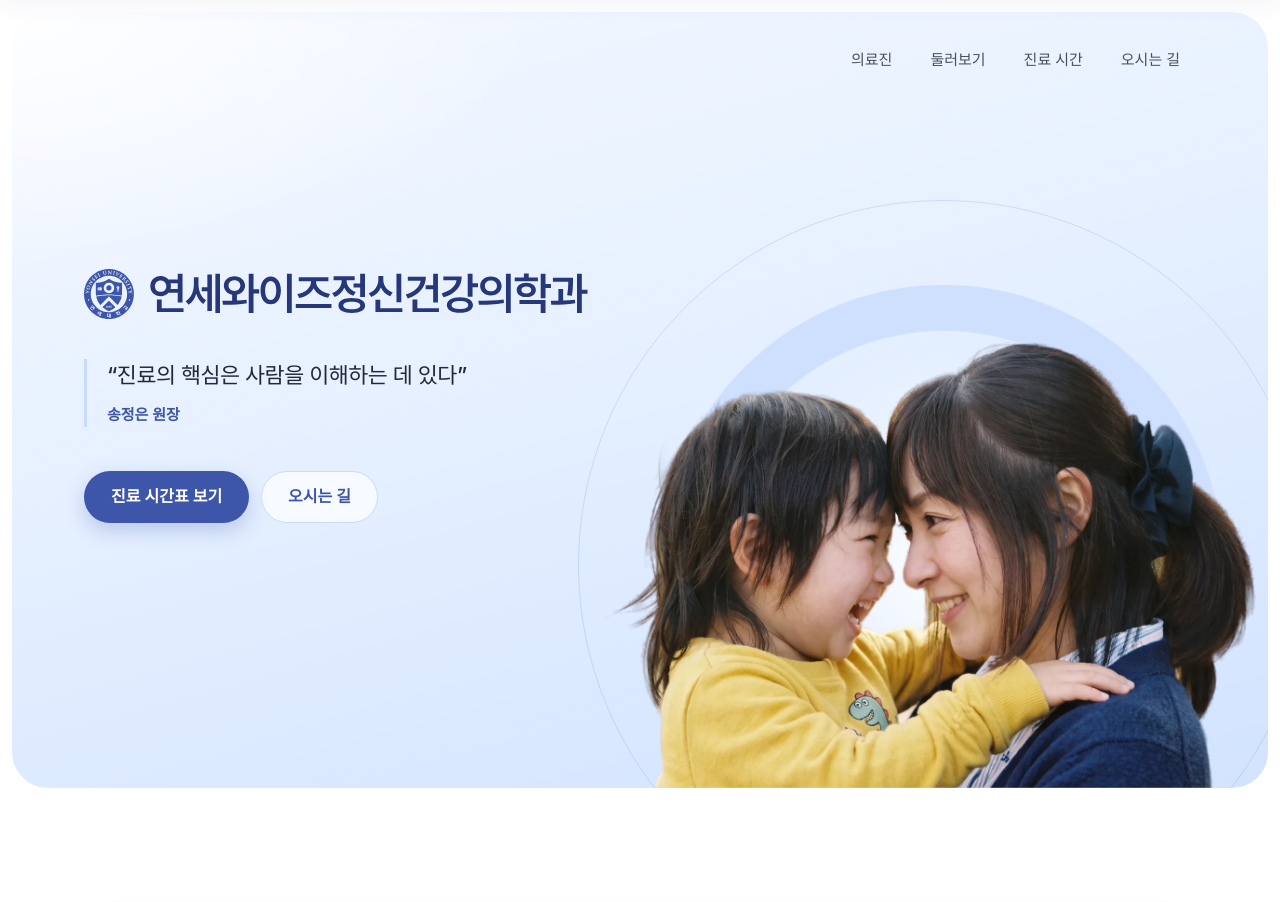
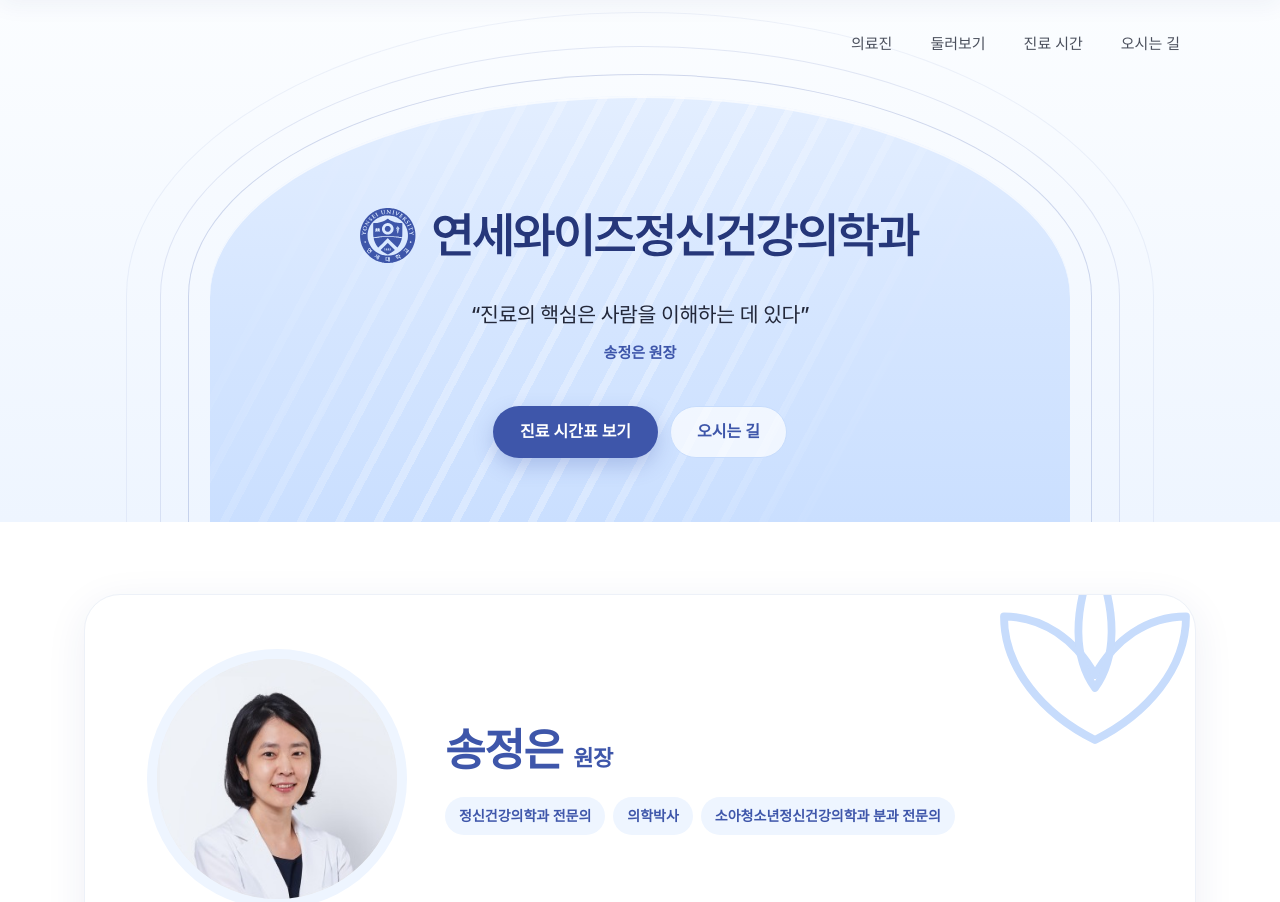
Before and after one commit to jackelamen/drsong, a plain HTML site: page index.html in a window 1280 px wide. Shown: the top 902 px of the page. Drawn offline with Linux system fonts and the light colour scheme; a web font is replaced by a local one.

Commit message:
Reimagine hero as the clinic's arched doorway, no photo
- Arch from the reception doorway holds the logo, quote and buttons
- Outline arches for depth; diagonal light from the window blinds
- Hero height follows its content; flatter arch top, no dead space
- Remove the generated family photo

Co-Authored-By: Claude Opus 5.5 <noreply@anthropic.com>
Claude-Session: https://claude.ai/code/session_01Fdt8wTMfCDDB9f8KcNzrqb

```diff
--- a/assets/css/style.css
+++ b/assets/css/style.css
@@ -105,56 +105,78 @@ ul, ol { margin: 0; padding: 0; }
 .nav-toggle[aria-expanded="true"] .bar:nth-of-type(1) { top: 21px; transform: rotate(45deg); }
 .nav-toggle[aria-expanded="true"] .bar:nth-of-type(2) { top: 21px; transform: rotate(-45deg); }
 
-/* ---------- Hero ---------- */
-.hero { padding: 12px; background: #fff; }
-.hero-panel {
-  position: relative; overflow: hidden; isolation: isolate;
+/* ---------- Hero ----------
+   An arched doorway (the clinic's reception arch) rising from the bottom edge,
+   with outline arches behind it for depth and faint diagonal light from the blinds. */
+.hero {
+  position: relative; overflow: hidden;
   display: flex; flex-direction: column;
-  min-height: clamp(640px, calc(100svh - 24px), 920px);
-  border-radius: 36px;
-  background:
-    radial-gradient(70% 60% at 0% 0%, rgba(255,255,255,.9), transparent 60%),
-    linear-gradient(165deg, #f4f8ff 0%, #e4efff 50%, #d2e3ff 100%);
+  background: linear-gradient(180deg, #fbfdff 0%, var(--sky-50) 100%);
 }
-.hero-bar { position: relative; z-index: 3; height: 96px; display: flex; align-items: center; justify-content: flex-end; gap: 24px; }
+.hero-bar { position: absolute; top: 0; left: 0; right: 0; z-index: 3; height: 88px; display: flex; align-items: center; justify-content: flex-end; }
 .hero-nav { display: flex; gap: 6px; }
 .hero-nav a { padding: 9px 16px; border-radius: 999px; font-size: 15px; font-weight: 500; color: var(--text); transition: background .2s, color .2s; }
-.hero-nav a:hover { background: rgba(255,255,255,.75); color: var(--indigo-700); }
-.hero-menu { display: none; position: relative; width: 44px; height: 44px; border: 0; border-radius: 14px; background: rgba(255,255,255,.7); cursor: pointer; }
+.hero-nav a:hover { background: var(--sky-100); color: var(--indigo-700); }
+.hero-menu { display: none; position: relative; width: 44px; height: 44px; border: 0; border-radius: 14px; background: #fff; box-shadow: var(--shadow-card); cursor: pointer; }
 .hero-menu .bar { position: absolute; left: 12px; right: 12px; height: 2px; border-radius: 2px; background: var(--ink); }
 .hero-menu .bar:nth-of-type(1) { top: 18px; }
 .hero-menu .bar:nth-of-type(2) { top: 25px; }
 
-.hero-grid { flex: 1; display: grid; grid-template-columns: 0.92fr 1.08fr; gap: 16px; }
-.hero-copy { align-self: center; position: relative; z-index: 3; padding: 16px 0 120px; }
+.hero-stage {
+  --arch-w: min(860px, calc(100% - 48px));
+  --curve: 200px;
+  position: relative; flex: 1; display: flex; justify-content: center; align-items: stretch;
+  --pad: 96px;
+  padding-top: var(--pad);
+}
+.arch { border-radius: 50% 50% 0 0 / var(--curve) var(--curve) 0 0; }
+.arch {
+  position: relative; z-index: 2;
+  width: var(--arch-w);
+  display: flex; align-items: center; justify-content: center;
+  overflow: hidden;
+  background: linear-gradient(180deg, #e3eeff 0%, #d4e5ff 55%, #cadfff 100%);
+  box-shadow: inset 0 2px 0 rgba(255,255,255,.7);
+}
+.arch-line {
+  position: absolute; z-index: 1; bottom: 0; left: 50%; transform: translateX(-50%);
+  border: 1.5px solid rgba(62, 86, 170, var(--o)); border-bottom: 0;
+  border-radius: 50% 50% 0 0 / calc(var(--curve) + var(--d)) calc(var(--curve) + var(--d)) 0 0;
+  width: calc(var(--arch-w) + 2 * var(--d)); height: calc(100% - var(--pad) + var(--d));
+}
+.arch-line-1 { --o: .22; --d: 22px; }
+.arch-line-2 { --o: .13; --d: 50px; }
+.arch-line-3 { --o: .07; --d: 84px; }
+/* sunlight through the blinds */
+.arch-light {
+  position: absolute; inset: -20%;
+  background: repeating-linear-gradient(118deg, rgba(255,255,255,0) 0 26px, rgba(255,255,255,.55) 26px 34px);
+  -webkit-mask-image: linear-gradient(118deg, transparent 22%, #000 42%, #000 52%, transparent 70%);
+          mask-image: linear-gradient(118deg, transparent 22%, #000 42%, #000 52%, transparent 70%);
+  opacity: .55;
+}
+.arch-content { position: relative; z-index: 1; width: min(560px, 84%); text-align: center; padding: 112px 0 64px; }
 .hero-logo { margin: 0; }
-.hero-logo img { display: block; width: 100%; max-width: 560px; height: auto; }
-.hero-quote { margin: 40px 0 0; padding-left: 20px; border-left: 3px solid var(--sky-200); }
-.hero-quote p { font-size: clamp(18px, 1.7vw, 24px); font-weight: 500; color: var(--ink); line-height: 1.5; letter-spacing: -0.02em; }
-.quote-by { display: flex; align-items: center; gap: 10px; margin-top: 10px; font-size: 15px; font-weight: 600; color: var(--indigo-700); }
-.hero-actions { display: flex; flex-wrap: wrap; gap: 12px; margin-top: 44px; }
-
-.hero-visual { position: relative; z-index: 1; align-self: end; margin-right: calc(-1 * (100vw - min(100vw, var(--container))) / 2); }
-.hero-visual img { position: relative; z-index: 2; display: block; width: 100%; height: auto; }
-/* ring motif from the brochure backgrounds */
-.hero-ring, .hero-ring-line, .hero-glow {
-  position: absolute; left: 52%; top: 50%; aspect-ratio: 1; border-radius: 50%;
-  transform: translate(-50%, -50%);
-}
-.hero-ring { z-index: 1; width: 86%; border: clamp(26px, 3.6vw, 52px) solid #cfe0ff; }
-.hero-ring-line { z-index: 0; width: 112%; border: 1.5px solid rgba(73, 99, 193, .16); }
-.hero-glow { z-index: 0; width: 70%; background: radial-gradient(circle, rgba(255,255,255,.95), rgba(255,255,255,0) 68%); }
+.hero-logo img { display: block; width: 100%; height: auto; }
+.hero-quote { margin: 36px 0 0; }
+.hero-quote p { text-wrap: balance; font-size: clamp(17px, 1.6vw, 22px); font-weight: 500; color: var(--ink); line-height: 1.6; letter-spacing: -0.02em; }
+.quote-by { margin-top: 8px; font-size: 15px; font-weight: 600; color: var(--indigo-700); }
+.hero-actions { display: flex; justify-content: center; flex-wrap: wrap; gap: 12px; margin-top: 40px; }
 
 @media (prefers-reduced-motion: no-preference) {
+  .arch { animation: arch-rise 1.1s cubic-bezier(.2,.7,.2,1) both; transform-origin: 50% 100%; }
+  .arch-line { animation: line-in 1.2s cubic-bezier(.2,.7,.2,1) both; }
+  .arch-line-1 { animation-delay: .25s; }
+  .arch-line-2 { animation-delay: .38s; }
+  .arch-line-3 { animation-delay: .5s; }
   .hero-logo, .hero-quote, .hero-actions { animation: hero-rise .9s cubic-bezier(.2,.7,.2,1) both; }
-  .hero-quote { animation-delay: .18s; }
-  .hero-actions { animation-delay: .34s; }
-  .hero-visual img { animation: hero-rise-img 1.2s .15s cubic-bezier(.2,.7,.2,1) both; }
-  .hero-ring { animation: hero-ring 1.5s cubic-bezier(.2,.7,.2,1) both; }
+  .hero-logo { animation-delay: .35s; }
+  .hero-quote { animation-delay: .5s; }
+  .hero-actions { animation-delay: .62s; }
 }
-@keyframes hero-rise { from { opacity: 0; transform: translateY(18px); } to { opacity: 1; transform: none; } }
-@keyframes hero-rise-img { from { opacity: 0; transform: translateY(40px); } to { opacity: 1; transform: none; } }
-@keyframes hero-ring { from { opacity: 0; transform: translate(-50%, -50%) scale(.86); } to { opacity: 1; transform: translate(-50%, -50%) scale(1); } }
+@keyframes arch-rise { from { opacity: 0; transform: translateY(48px); } to { opacity: 1; transform: none; } }
+@keyframes line-in { from { opacity: 0; } to { opacity: 1; } }
+@keyframes hero-rise { from { opacity: 0; transform: translateY(16px); } to { opacity: 1; transform: none; } }
 .lotus { fill: none; stroke: var(--sky-200); stroke-width: 6; stroke-linejoin: round; }
 
 
@@ -167,7 +189,7 @@ ul, ol { margin: 0; padding: 0; }
 
 
 /* Doctor */
-.doctor { background: #fff; }
+.doctor { background: #fff; padding-top: 72px; }
 .doctor-card {
   position: relative; overflow: hidden;
   background: #fff; border-radius: 36px; box-shadow: var(--shadow-soft); border: 1px solid #edf1f8;
@@ -291,6 +313,11 @@ ul, ol { margin: 0; padding: 0; }
 
 @media (max-width: 900px) {
   :root { --header-h: 64px; }
+  .hero-nav { display: none; }
+  .hero-menu { display: block; }
+  .hero-bar { height: 72px; }
+  .hero-stage { --pad: 84px; }
+  .arch-content { padding: 96px 0 56px; }
   .nav-toggle { display: block; }
   .site-nav {
     position: fixed; inset: var(--header-h) 0 auto 0;
@@ -304,15 +331,6 @@ ul, ol { margin: 0; padding: 0; }
   .site-nav a { padding: 14px 12px; border-radius: 12px; font-size: 16px; }
   .site-nav .nav-cta { margin: 8px 0 0; text-align: center; }
 
-  .hero-nav { display: none; }
-  .hero-menu { display: block; }
-  .hero { padding: 8px; }
-  .hero-panel { border-radius: 28px; min-height: clamp(600px, calc(100svh - 16px), 860px); }
-  .hero-bar { height: 72px; }
-  .hero-grid { grid-template-columns: 1fr; grid-template-rows: auto 1fr; gap: 0; }
-  .hero-copy { align-self: start; padding: 20px 0 0; }
-  .hero-actions { margin-top: 32px; }
-  .hero-visual { width: 100%; max-width: 560px; margin-right: 0; justify-self: center; margin-top: 28px; }
 
 
   .section { padding: 88px 0; }
@@ -328,15 +346,18 @@ ul, ol { margin: 0; padding: 0; }
 
 @media (max-width: 560px) {
   .container { padding: 0 16px; }
+  .hero-stage { --arch-w: calc(100% - 32px); --curve: 120px; --pad: 92px; }
+  .arch-line-1 { --d: 8px; }
+  .arch-line-2 { --d: 16px; }
+  .arch-line-3 { display: none; }
+  .arch-content { width: 84%; padding: 80px 0 40px; }
+  .hero-quote { margin-top: 28px; }
+  .hero-quote p { font-size: 16px; }
+  .quote-by { font-size: 14px; }
+  .hero-actions { flex-direction: column; gap: 10px; margin-top: 32px; }
+  .hero-actions .btn { width: 100%; }
   .br-md { display: none; }
   .brand .logo { height: 26px; }
-  .hero-bar { height: 60px; }
-  .hero-quote { margin-top: 28px; padding-left: 14px; }
-  .hero-quote p { font-size: 17px; }
-  .quote-by { font-size: 14px; }
-  .hero-visual { width: 112%; max-width: none; margin-left: -6%; }
-  .hero-actions { gap: 10px; }
-  .hero-actions .btn { flex: 1; padding: 0 14px; height: 50px; }
   .doctor-card { padding: 36px 20px; border-radius: 28px; }
   .doctor-name { font-size: 36px; }
   .research { padding: 28px 20px; }
--- a/assets/js/main.js
+++ b/assets/js/main.js
@@ -3,7 +3,7 @@
 
   // ---------- Header: hidden over the hero, slides in after scrolling past it ----------
   var header = document.querySelector('.site-header');
-  var panel = document.querySelector('.hero-panel');
+  var panel = document.querySelector('.hero');
   var toggle = document.querySelector('.nav-toggle');
   var nav = document.getElementById('site-nav');
   var heroMenu = document.querySelector('.hero-menu');
--- a/index.html
+++ b/index.html
@@ -59,7 +59,6 @@
   <main id="main">
     <!-- HERO -->
     <section class="hero" id="top">
-      <div class="hero-panel">
       <div class="container hero-bar">
         <nav class="hero-nav" aria-label="빠른 메뉴">
           <a href="#doctor">의료진</a>
@@ -72,8 +71,13 @@
         </button>
       </div>
 
-        <div class="container hero-grid">
-          <div class="hero-copy">
+      <div class="hero-stage">
+        <span class="arch-line arch-line-3" aria-hidden="true"></span>
+        <span class="arch-line arch-line-2" aria-hidden="true"></span>
+        <span class="arch-line arch-line-1" aria-hidden="true"></span>
+        <div class="arch">
+          <span class="arch-light" aria-hidden="true"></span>
+          <div class="arch-content">
             <h1 class="hero-logo"><img src="assets/img/logo-indigo.svg" alt="연세와이즈정신건강의학과" width="1010" height="100"></h1>
             <blockquote class="hero-quote">
               <p>“진료의 핵심은 사람을 이해하는 데 있다”</p>
@@ -83,12 +87,6 @@
               <a class="btn btn-primary" href="#hours">진료 시간표 보기</a>
               <a class="btn btn-ghost" href="#location">오시는 길</a>
             </div>
-          </div>
-          <div class="hero-visual" aria-hidden="true">
-            <span class="hero-glow"></span>
-            <span class="hero-ring"></span>
-            <span class="hero-ring-line"></span>
-            <img src="assets/img/hero-family.webp" alt="" width="1400" height="959" fetchpriority="high">
           </div>
         </div>
       </div>
```
Also changed, not shown: assets/img/hero-family.webp (deleted), 1 other file. Lines whose indentation alone changed are shown as unchanged.
